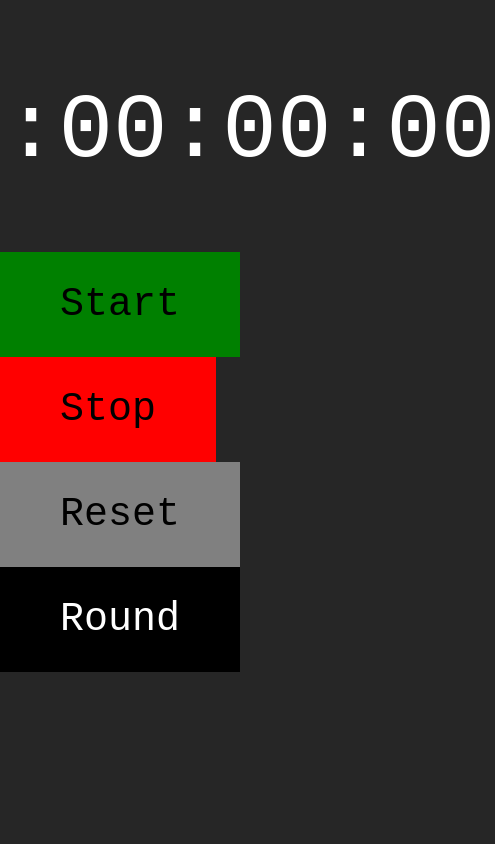
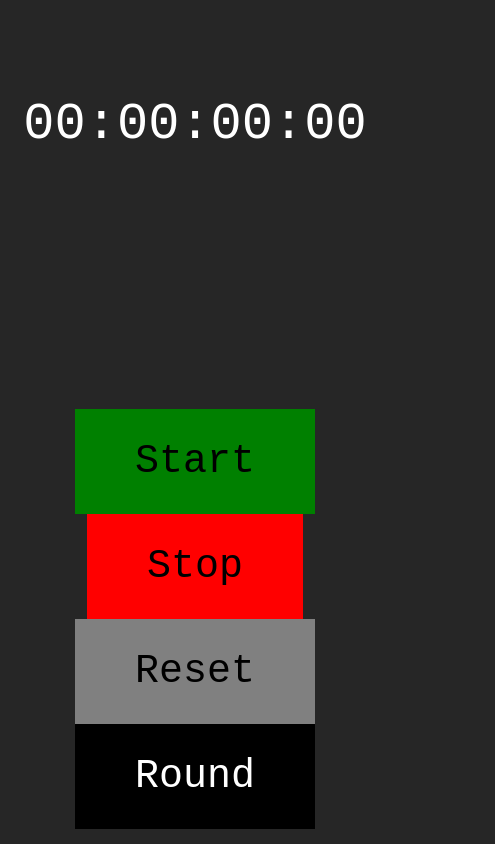
Before and after one commit to maeroris/Timer, a website built with Parcel: page src/index.html in a window 390 px wide. Shown: the whole page, 495 px wide, since content can reach past the window. Built offline with nearby package versions, Linux system fonts and the light colour scheme.

Commit message:
responsive

```diff
--- a/src/index.css
+++ b/src/index.css
@@ -4,25 +4,24 @@ body {
   display: flex;
   flex-direction: column;
   height: 100vh;
-  justify-content: space-around;
+  justify-content: center;
   margin: 0;
   width: 100vw;
 }
 
 .counter {
   margin: 5rem 0;
-  height: 50rem;
 }
 
 .controls {
   margin-top: 5rem;
-  position: absolute;
+  display: contents;
 }
 
 .button {
   border: none;
   cursor: pointer;
-  display: inline-block;
+  display:inline-block;
   border: 0;
   font-family: monospace;
   font-size: 40px;
@@ -34,15 +33,23 @@ body {
 .counter--value {
   color: white;
   font-family: monospace;
-  font-size: 7em;
+  font-size: 4em;
   margin-bottom: 25px;
+}
+@media screen and (min-width: 800px) {
+  .counter--value {
+    font-size: 7em;
+  }
+  .controls {
+    display: flex;
+  }
 }
 
 .counter--rounds {
   font-size: 2em;
   font-family: monospace;
   color: white;
-  max-height: 150px;
+  height: 150px;
   overflow: auto;
   text-align: center;
 }
```
